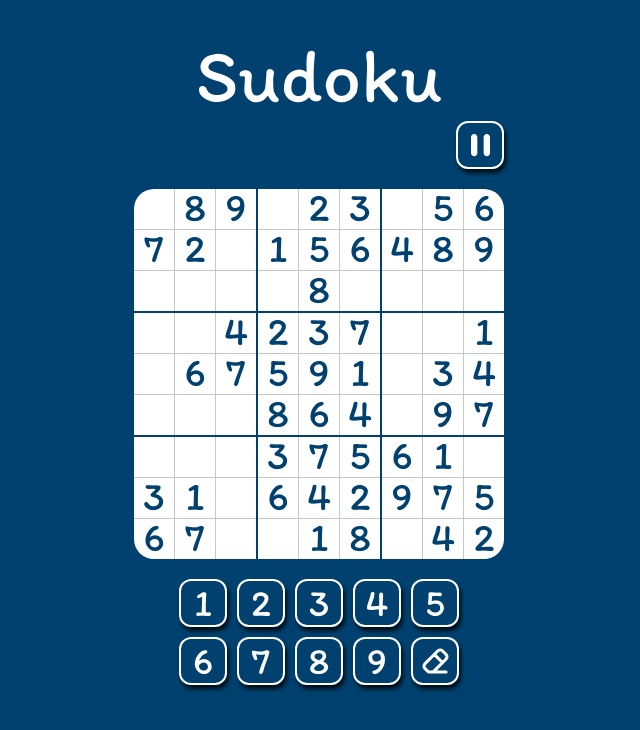
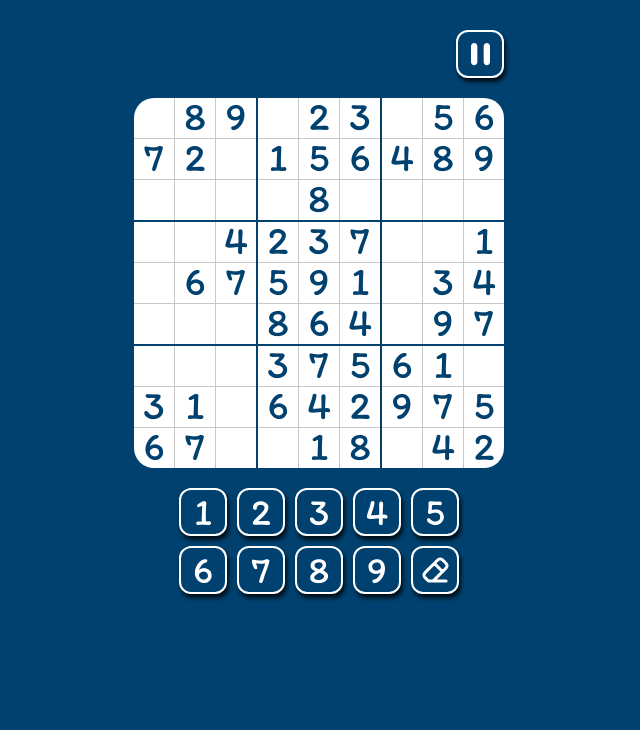
Before and after one commit to alexander-bochkov/sudoku, a React (Vite) app: page / in a window 1280 px wide. Both pictures are taken after a click on the button "Start game". Shown: the top 730 px of the page, without its empty margins (321-961 px from the left). Built offline with nearby package versions, Linux system fonts and the light colour scheme.

Commit message:
Refactor ScreenLayout component

```diff
--- a/src/components/ScreenLayout/ScreenLayout.tsx
+++ /dev/null
@@ -1,18 +0,0 @@
-import clsx from 'clsx';
-import type { FC, ReactNode } from 'react';
-import styles from './ScreenLayout.module.scss';
-
-interface ScreenLayoutProps {
-  content: ReactNode;
-  header: ReactNode;
-  isMenu?: boolean;
-}
-
-export const ScreenLayout: FC<ScreenLayoutProps> = ({ content, header, isMenu }) => (
-  <div className={styles.screenLayout}>
-    <div className={clsx(styles.screenLayout__header, { [styles.screenLayout__header_persistent]: isMenu })}>
-      {header}
-    </div>
-    <div className={styles.screenLayout__content}>{content}</div>
-  </div>
-);
--- a/src/components/index.ts
+++ b/src/components/index.ts
@@ -1,4 +1,3 @@
 export { Board } from './Board';
-export { ScreenLayout } from './ScreenLayout';
 export { Title } from './Title';
 export * from './Screen';
--- a/src/screens/Game/Game.tsx
+++ b/src/screens/Game/Game.tsx
@@ -1,7 +1,7 @@
 import { useState } from 'react';
-import { Board, ScreenLayout, Title } from 'components';
+import { Board } from 'components';
 import { useBoardContext, useScreenContext } from 'contexts';
-import { Button, Modal, Numpad } from 'ui';
+import { Button, Modal, Numpad, ScreenLayout } from 'ui';
 import type { FC } from 'react';
 import styles from './Game.module.scss';
 
@@ -15,7 +15,6 @@ export const Game: FC = () => {
     dimensions && (
       <>
         <ScreenLayout
-          header={<Title />}
           content={
             <div className={styles.game}>
               <div className={styles.game__contentLayout}>
--- a/src/screens/MainMenu/MainMenu.tsx
+++ b/src/screens/MainMenu/MainMenu.tsx
@@ -1,6 +1,6 @@
-import { ScreenLayout, Title } from 'components';
+import { Title } from 'components';
 import { useScreenContext } from 'contexts';
-import { Menu } from 'ui';
+import { Menu, ScreenLayout } from 'ui';
 import styles from './MainMenu.module.scss';
 
 export const MainMenu = () => {
@@ -29,7 +29,6 @@ export const MainMenu = () => {
           />
         </div>
       }
-      isMenu
     />
   );
 };
--- a/src/components/ScreenLayout/ScreenLayout.module.scss
+++ b/src/ui/ScreenLayout/ScreenLayout.module.scss
@@ -11,16 +11,3 @@
     flex-grow: 1;
   }
 }
-
-// iPhone SE 2020 screen height
-@media screen and (height <= 667px) {
-  .screenLayout {
-    &__header {
-      display: none;
-
-      &_persistent {
-        display: block;
-      }
-    }
-  }
-}
--- /dev/null
+++ b/src/ui/ScreenLayout/ScreenLayout.tsx
@@ -0,0 +1,14 @@
+import type { FC, ReactNode } from 'react';
+import styles from './ScreenLayout.module.scss';
+
+interface ScreenLayoutProps {
+  content: ReactNode;
+  header?: ReactNode;
+}
+
+export const ScreenLayout: FC<ScreenLayoutProps> = ({ content, header }) => (
+  <div className={styles.screenLayout}>
+    {header && <div>{header}</div>}
+    <div className={styles.screenLayout__content}>{content}</div>
+  </div>
+);
--- a/src/ui/index.ts
+++ b/src/ui/index.ts
@@ -4,3 +4,4 @@ export * from './Menu';
 export * from './Modal';
 export * from './Numpad';
 export * from './Overlay';
+export * from './ScreenLayout';
```
Also changed, not shown: src/ui/ScreenLayout/index.ts (renamed from src/components/ScreenLayout/index.ts).
